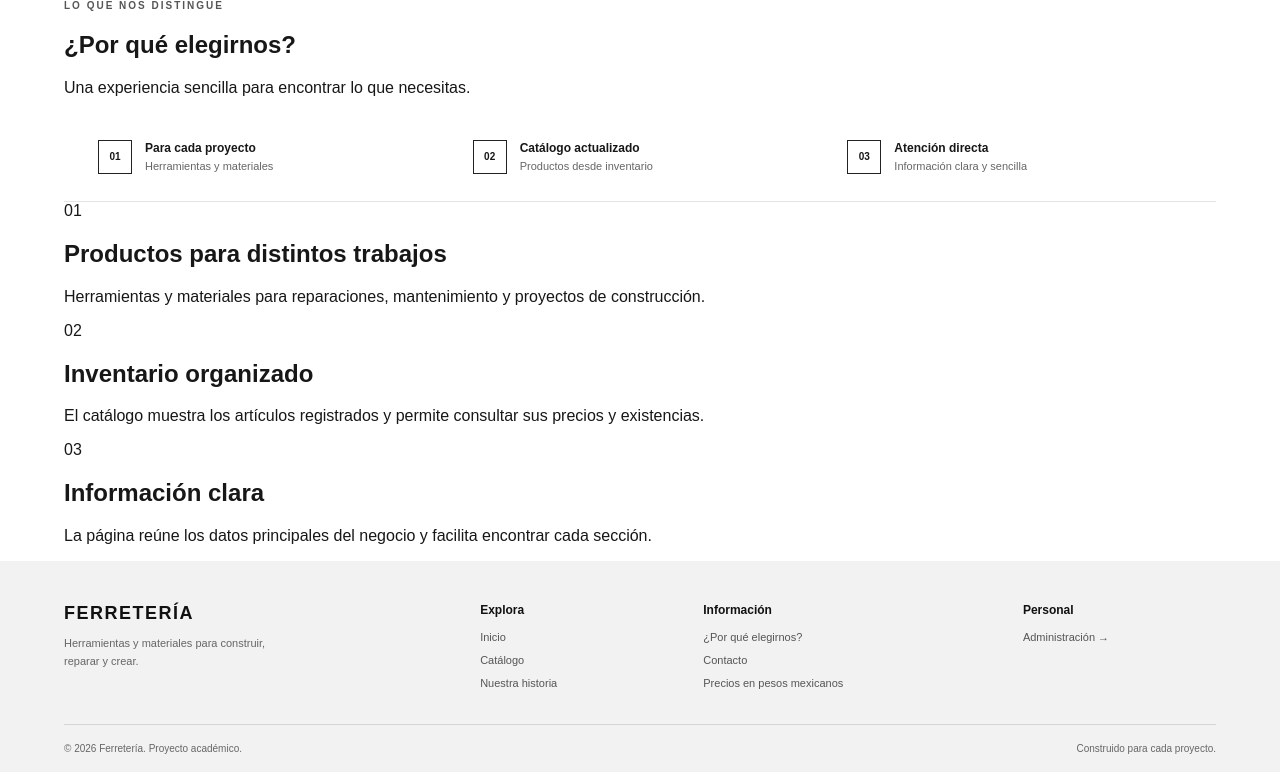
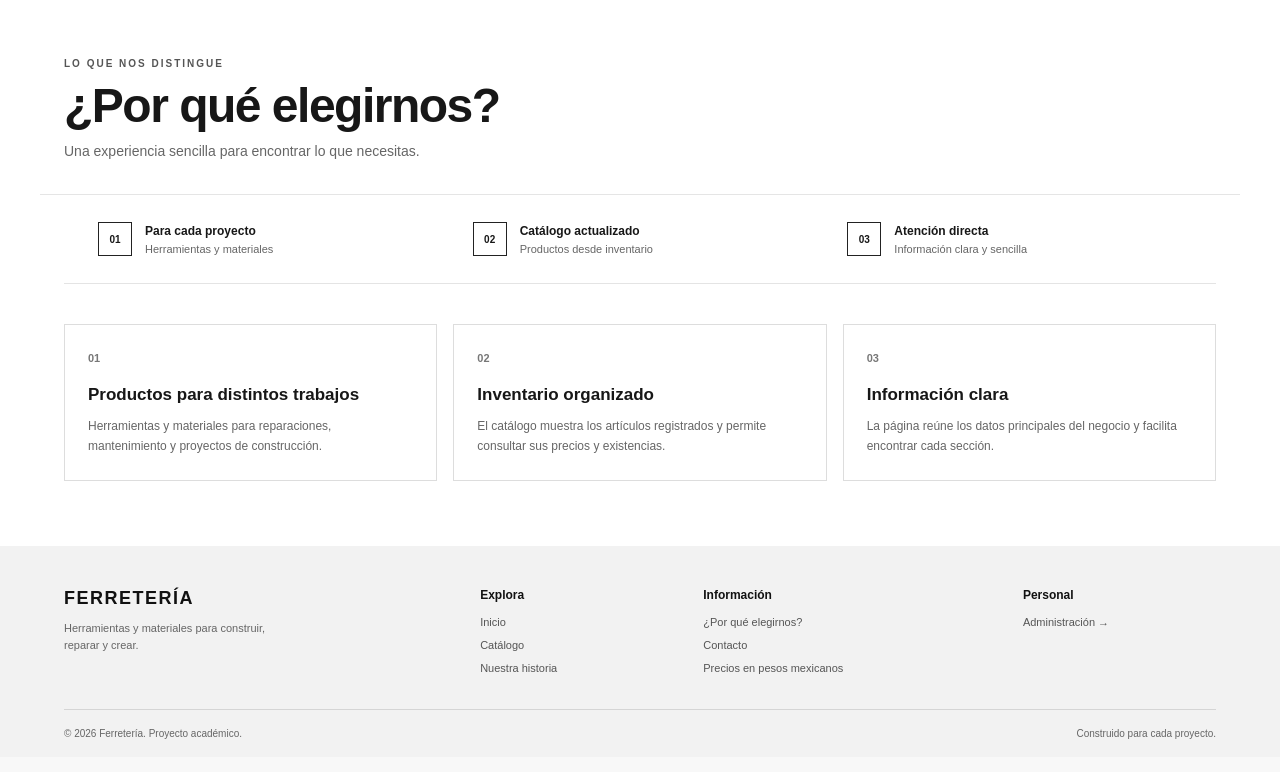
Before and after one commit to JEEM244/PIA-, a PHP site: page /ventajas.php in a window 1280 px wide. Shown: the part 166-938 px from the top of the page. After the commit the page ends 905 px from the top, so only its background shows below. Run offline with PHP 8.4, Linux system fonts and the light colour scheme.

Commit message:
Agrega estilos para las páginas separadas

```diff
--- a/ferreteria-crud/assets/estilos.css
+++ b/ferreteria-crud/assets/estilos.css
@@ -139,3 +139,27 @@ th{color:#111;font-weight:700;background:#f4f4f4}
 @media(max-width:900px){.productos-grid{grid-template-columns:repeat(2,minmax(0,1fr))}.encabezado{grid-template-columns:170px 1fr;gap:20px}.enlace-contacto{display:none}.footer-principal{grid-template-columns:1.5fr 1fr 1fr}.footer-admin{display:none}}
 @media(max-width:650px){.encabezado{grid-template-columns:1fr;gap:13px;padding:15px 18px}.marca{margin:auto}.buscador{width:100%}.navegacion-interior{gap:22px;overflow-x:auto;padding:0 18px}.navegacion a{white-space:nowrap}.portada{min-height:410px;padding:48px 23px}.portada h1{font-size:43px}.portada-indice{right:23px}.ventajas{grid-template-columns:1fr;gap:12px;padding:20px 18px}.ventajas article{padding:0}.contenedor{padding-left:18px;padding-right:18px}.catalogo{padding-top:45px;padding-bottom:48px}.llamada{padding:32px 22px;align-items:flex-start;flex-direction:column}.footer-principal{grid-template-columns:1fr 1fr}.footer-marca{grid-column:1/-1}footer{padding-left:22px;padding-right:22px}.formulario{grid-template-columns:1fr 1fr}.historia{grid-template-columns:1fr;gap:22px;padding-top:45px;padding-bottom:45px}.historia h2{font-size:29px}.historia-dato{min-height:180px}.carrusel-seccion{padding-top:42px}.carrusel{grid-auto-columns:75%}}
 @media(max-width:480px){.productos-grid{grid-template-columns:1fr}.producto{display:grid;grid-template-columns:42% 1fr}.producto-imagen{height:100%;min-height:180px;border-bottom:0;border-right:1px solid #e5e5e5}.producto-info{padding:13px}.producto-info h3{font-size:13px}.producto-descripcion{min-height:0;margin-bottom:13px}.producto-pie{align-items:flex-start;flex-direction:column;gap:6px}.catalogo-cabecera{align-items:flex-start;flex-direction:column}.catalogo-cabecera h2,.llamada h2{font-size:27px}.tarjetas,.formulario{grid-template-columns:1fr}.footer-final{align-items:flex-start;flex-direction:column;justify-content:center;padding:12px 0}.portada h1{font-size:39px}.portada{min-height:390px}.resultado-busqueda{flex-direction:column}}
+
+
+
+/* Páginas independientes del sitio */
+.pagina-interior{min-height:55vh}
+.pagina-titulo{padding-top:58px;padding-bottom:35px;border-bottom:1px solid #e5e5e5}
+.pagina-titulo h1{font-size:clamp(34px,5vw,48px);letter-spacing:-1.5px;margin:0 0 10px}
+.pagina-titulo>p:last-child{font-size:14px;color:#666;margin:0}
+.historia-extra{padding-top:35px;padding-bottom:65px}
+.historia-extra h2{font-size:25px;margin:0 0 12px}
+.historia-extra p{font-size:13px;line-height:1.8;color:#555;max-width:720px;margin-bottom:20px}
+.beneficios-detalle{display:grid;grid-template-columns:repeat(3,1fr);gap:16px;padding-top:40px;padding-bottom:65px}
+.beneficios-detalle article{border:1px solid #ddd;padding:23px}
+.beneficios-detalle article>span{font-size:11px;color:#777;font-weight:700}
+.beneficios-detalle h2{font-size:17px;line-height:1.3;margin:18px 0 10px}
+.beneficios-detalle p{font-size:12px;line-height:1.7;color:#666;margin:0}
+.contacto-contenido{display:grid;grid-template-columns:1.2fr .8fr;gap:50px;padding-top:55px;padding-bottom:70px}
+.contacto-contenido h2{font-size:32px;line-height:1.15;letter-spacing:-1px;max-width:500px;margin:0 0 15px}
+.contacto-contenido>div:first-child>p:not(.sobrelinea){font-size:13px;line-height:1.8;color:#555;max-width:560px;margin-bottom:22px}
+.contacto-panel{background:#f3f3f3;padding:28px;display:flex;flex-direction:column;gap:14px;align-self:start}
+.contacto-panel strong{font-size:15px;margin-bottom:5px}
+.contacto-panel p{font-size:12px;line-height:1.7;color:#555;margin:0 0 8px}
+.contacto-panel span{font-size:12px;border-top:1px solid #ddd;padding-top:12px}
+@media(max-width:650px){.pagina-titulo{padding-top:42px}.beneficios-detalle{grid-template-columns:1fr;padding-top:25px;padding-bottom:45px}.contacto-contenido{grid-template-columns:1fr;gap:25px;padding-top:35px;padding-bottom:45px}.contacto-contenido h2{font-size:28px}}
```
